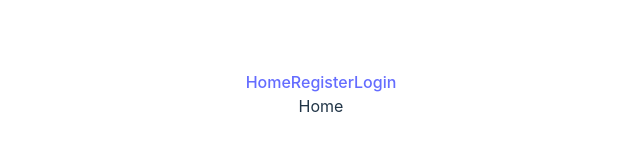
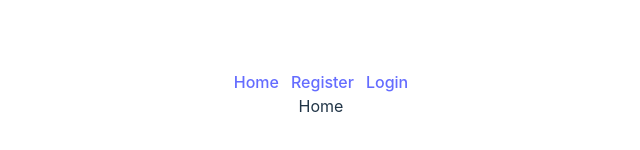
Before and after one commit to RomaSamkov/mern-auth, a React (Vite) app in the folder client/: page / in a window 1280 px wide. Shown: the part 306-456 px from the top of the page, without its empty margins (319-959 px from the left). Built offline with nearby package versions, Linux system fonts and the light colour scheme.

Commit message:
Update App.css

```diff
--- a/client/src/App.css
+++ b/client/src/App.css
@@ -45,3 +45,8 @@ form {
   display: flex;
   flex-direction: column;
 }
+
+nav {
+  display: flex;
+  gap: 12px;
+}
```
